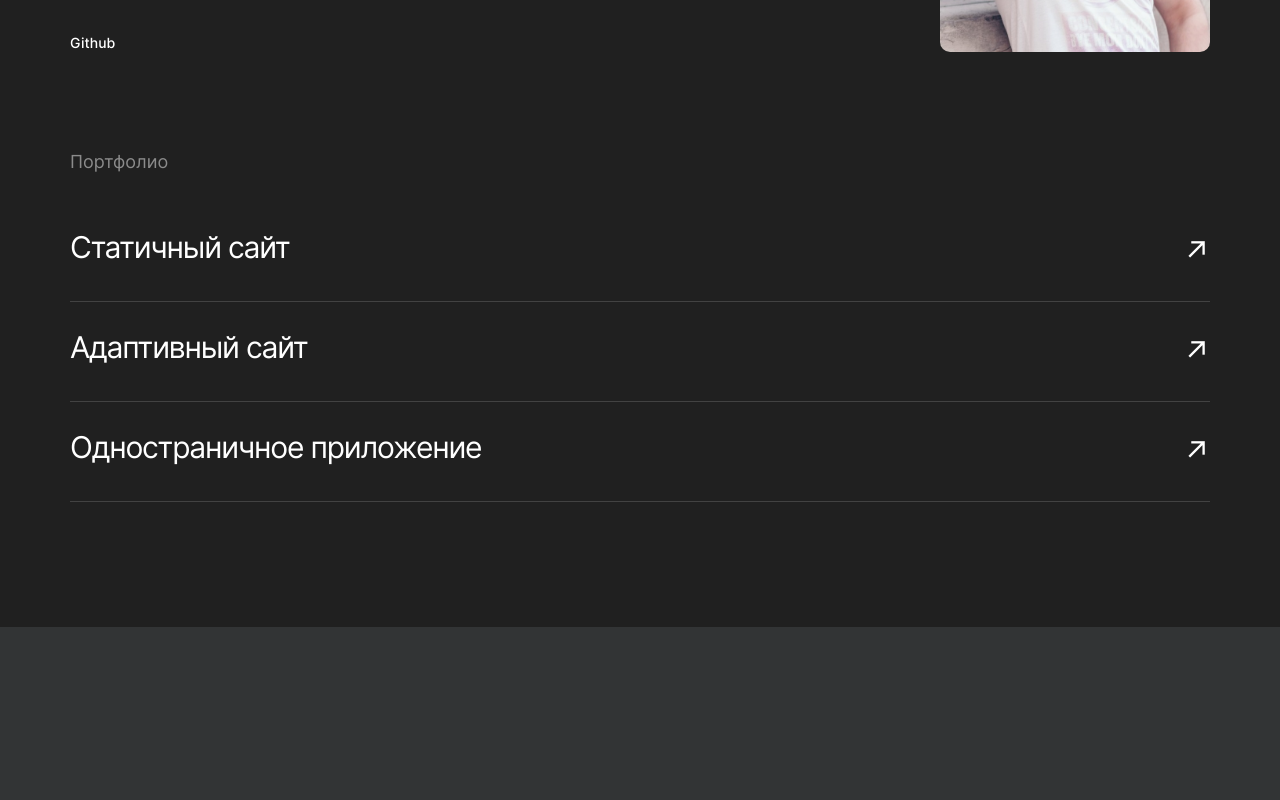
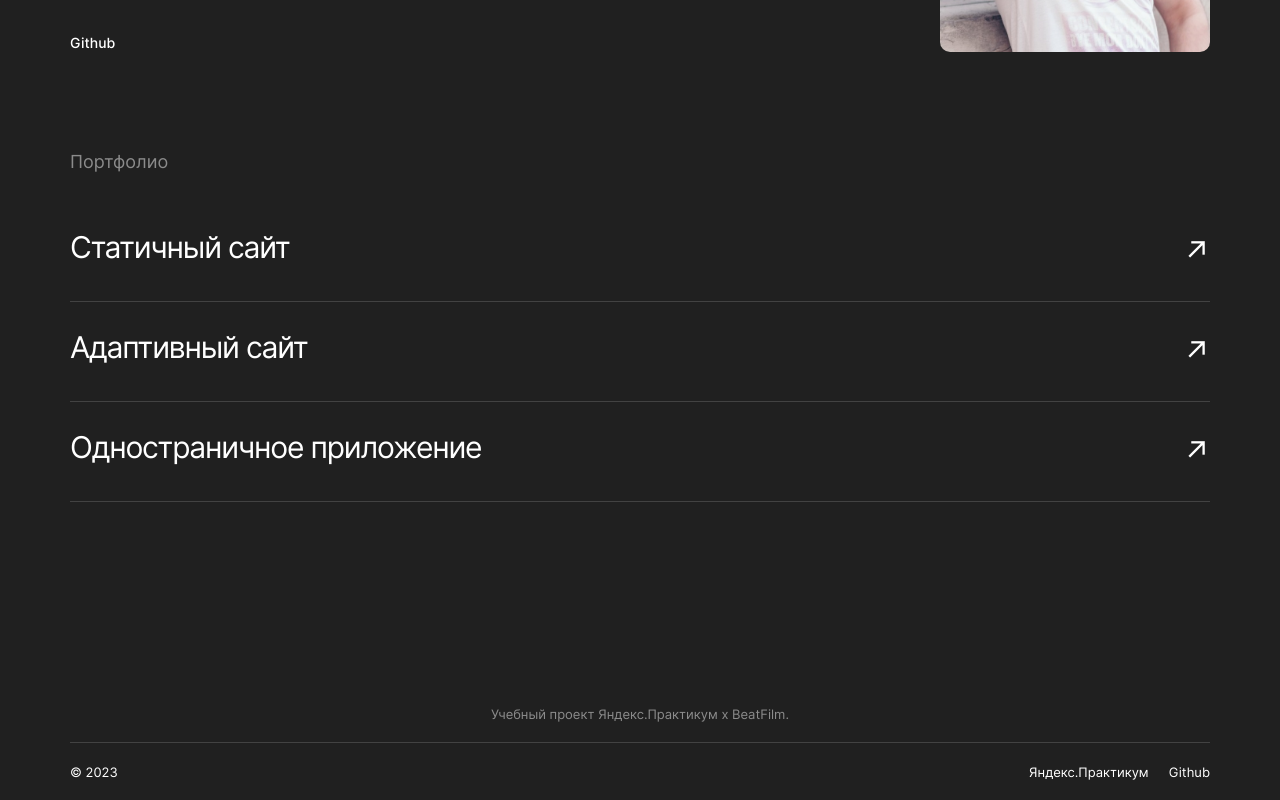
Before and after one commit to maxlivi1/movies-explorer-frontend, a React (Create React App) app: page / in a window 1280 px wide. Shown: the part 2362-3162 px from the top of the page. Before the commit the page ends 2989 px from the top, so only its background shows below. Built offline with nearby package versions, Linux system fonts and the light colour scheme.

Commit message:
feat: добавить Footer

```diff
--- a/src/components/app/App.js
+++ b/src/components/app/App.jsx
@@ -1,3 +1,4 @@
+import Footer from "../footer/Footer";
 import Main from "../main/Main";
 import "./App.css";
 
@@ -5,6 +6,7 @@ export default function App() {
   return (
     <div className="app">
       <Main />
+      <Footer />
     </div>
   );
 }
--- /dev/null
+++ b/src/components/footer/Footer.css
@@ -0,0 +1,75 @@
+.footer {
+  margin: 0;
+  padding: 79px 70px 20px;
+  box-sizing: border-box;
+  display: flex;
+  flex-direction: column;
+  background-color: rgba(32, 32, 32, 1);
+}
+
+.footer__title {
+  margin: 0;
+  padding: 0 0 20px;
+  box-sizing: border-box;
+  border-bottom: 1px solid rgba(66, 66, 66, 1);
+
+  font-size: 13px;
+  font-style: normal;
+  font-weight: 400;
+  line-height: normal;
+  color: rgba(139, 139, 139, 1);
+  text-align: center;
+}
+
+.footer__content {
+  margin: 20px 0 0;
+  padding: 0;
+  box-sizing: border-box;
+  display: flex;
+  flex-direction: row;
+  justify-content: space-between;
+  align-items: center;
+}
+
+.footer__copyrighting {
+  margin: 0;
+  padding: 0;
+  box-sizing: border-box;
+
+  font-size: 13px;
+  font-style: normal;
+  font-weight: 400;
+  line-height: normal;
+}
+
+.footer__links {
+  margin: 0;
+  padding: 0;
+  box-sizing: border-box;
+  display: flex;
+  flex-direction: row;
+  justify-content: center;
+  align-items: center;
+  gap: 20px;
+  list-style: none;
+}
+
+.footer__link {
+  margin: 0;
+  padding: 0;
+  box-sizing: border-box;
+
+  font-size: 13px;
+  font-style: normal;
+  font-weight: 400;
+  line-height: normal;
+  color: #fff;
+  text-decoration: none;
+  cursor: pointer;
+
+  transition: opacity 0.5s ease-in;
+}
+
+.footer__link:hover {
+  opacity: 0.7;
+}
--- /dev/null
+++ b/src/components/footer/Footer.jsx
@@ -0,0 +1,36 @@
+import "./Footer.css";
+
+export default function Footer() {
+  return (
+    <footer className="footer">
+      <div className="footer__title">
+        Учебный проект Яндекс.Практикум х BeatFilm.
+      </div>
+      <div className="footer__content">
+        <span className="footer__copyrighting">© 2023</span>
+        <ul className="footer__links">
+          <li>
+            <a
+              className="footer__link"
+              href="https://practicum.yandex.ru/"
+              noopener
+              target={"_blank"}
+            >
+              Яндекс.Практикум
+            </a>
+          </li>
+          <li>
+            <a
+              className="footer__link"
+              href="https://github.com/MaxLiVi1"
+              noopener
+              target={"_blank"}
+            >
+              Github
+            </a>
+          </li>
+        </ul>
+      </div>
+    </footer>
+  );
+}
```
